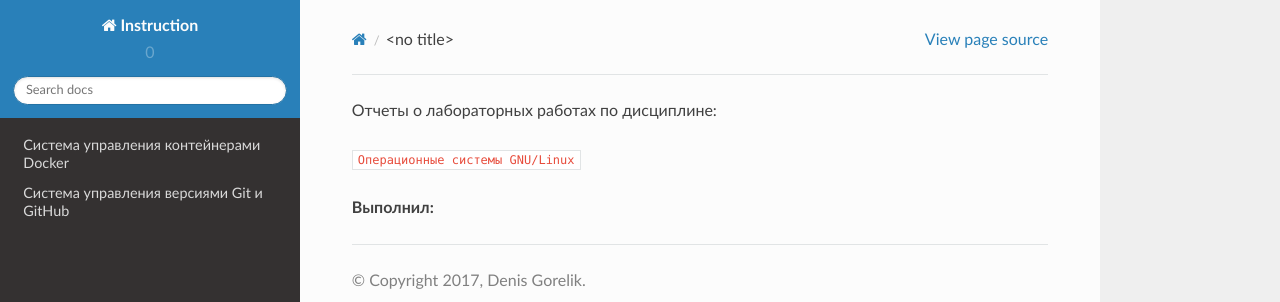
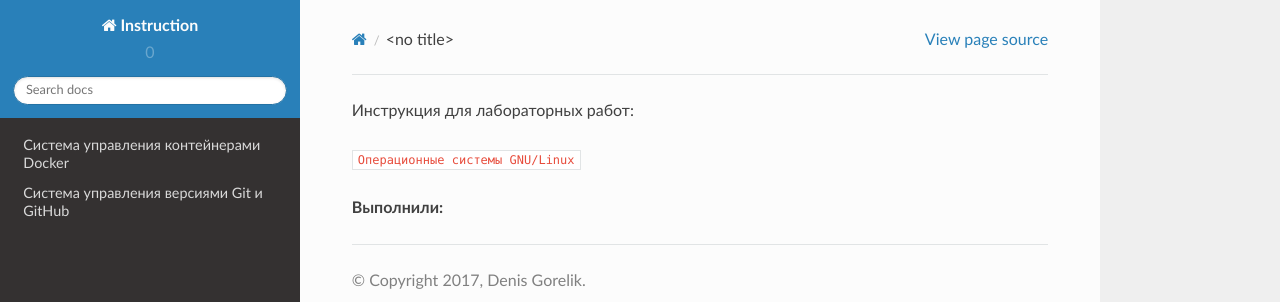
Before and after one commit to den5509/inst_part1_part2, a Sphinx documentation site: the page built from docs/report_structure/000_conclusion.rst, in a window 1280 px wide. Shown: the top 302 px of the page. Built offline with Sphinx 7.4.7 and the Read the Docs theme 2.0.0, drawn with Linux system fonts in a browser that asks for light colours.

Commit message:
Update 000_conclusion.rst

```diff
--- a/docs/report_structure/000_conclusion.rst
+++ b/docs/report_structure/000_conclusion.rst
@@ -1,5 +1,5 @@
-Отчеты о лабораторных работах по дисциплине:
+Инструкция для лабораторных работ:
 
 ``Операционные системы GNU/Linux``
 
-**Выполнил:**
+**Выполнили:**
```
